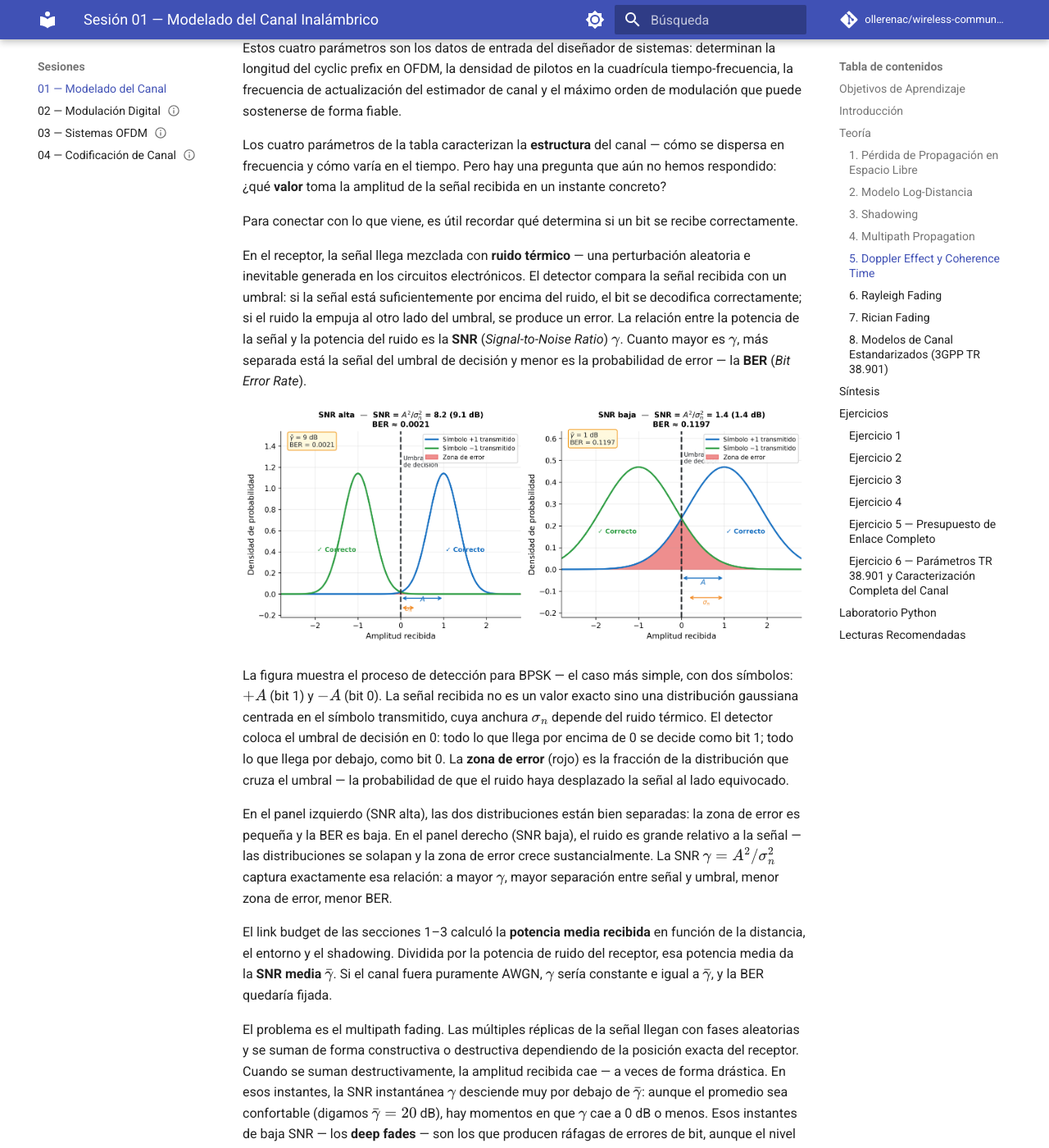
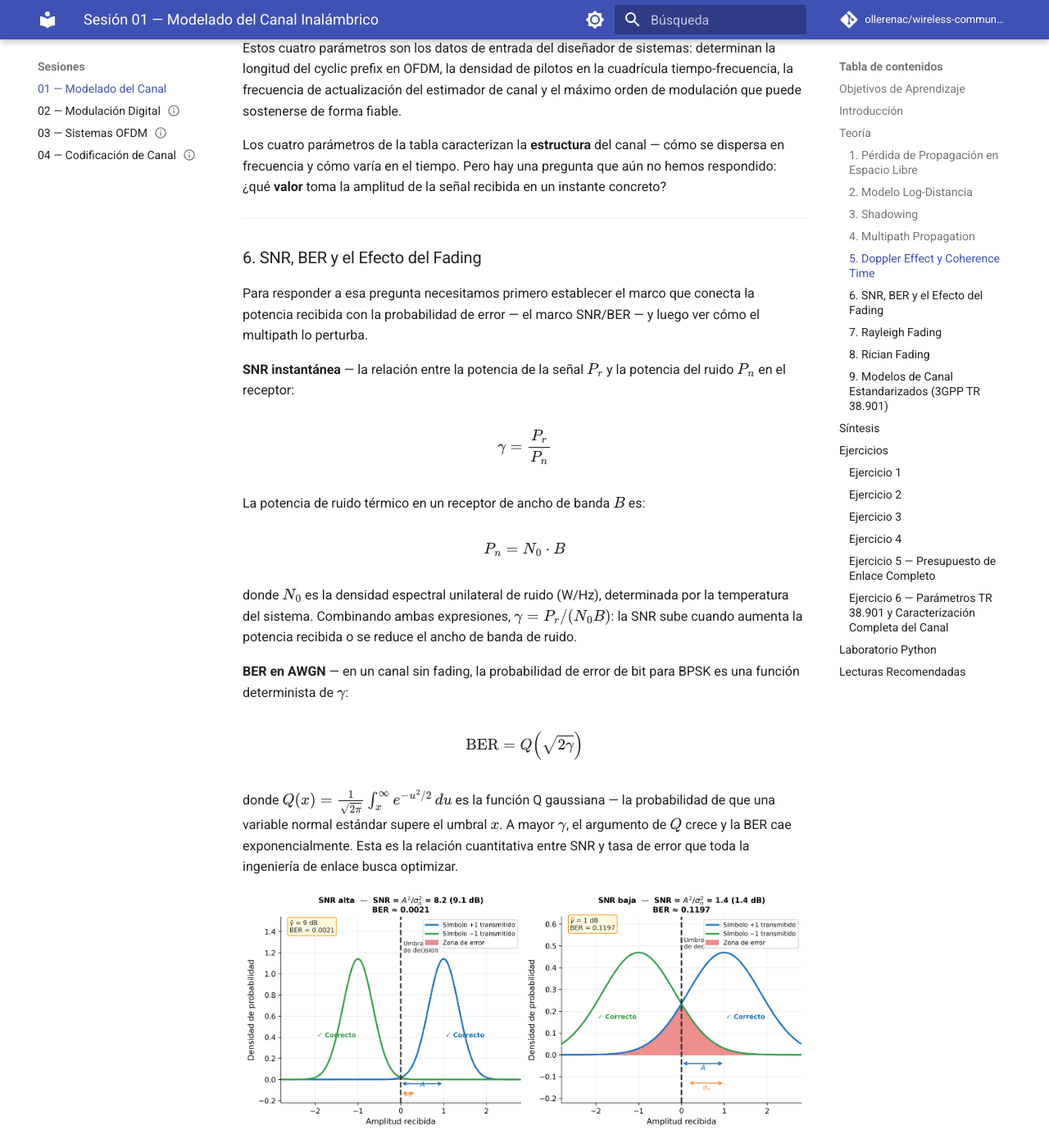
Before and after one commit to ollerenac/wireless-communication-systems, an MkDocs documentation site: the page built from docs/sessions/01-channel-modeling/index.md, in a window 1280 px wide and 1400 px high, scrolled down 13159 px. Shown: the whole window at 82% size. Built offline with MkDocs 1.6.1 and Material for MkDocs 9.7.7, drawn with Linux system fonts in a browser that asks for light colours; comment, search, counter and statistics services are not loaded; some of the changed text lies outside the part shown.

Commit message:
docs(session-01): promote SNR/BER to own subsection §6 with equations — Q-function, BER-AWGN, γ vs γ̄, averaged BER integral

```diff
--- a/docs/sessions/01-channel-modeling/index.md
+++ b/docs/sessions/01-channel-modeling/index.md
@@ -246,23 +246,51 @@ Estos cuatro parámetros son los datos de entrada del diseñador de sistemas: de
 
 Los cuatro parámetros de la tabla caracterizan la **estructura** del canal — cómo se dispersa en frecuencia y cómo varía en el tiempo. Pero hay una pregunta que aún no hemos respondido: ¿qué **valor** toma la amplitud de la señal recibida en un instante concreto?
 
-Para conectar con lo que viene, es útil recordar qué determina si un bit se recibe correctamente.
+---
 
-En el receptor, la señal llega mezclada con **ruido térmico** — una perturbación aleatoria e inevitable generada en los circuitos electrónicos. El detector compara la señal recibida con un umbral: si la señal está suficientemente por encima del ruido, el bit se decodifica correctamente; si el ruido la empuja al otro lado del umbral, se produce un error. La relación entre la potencia de la señal y la potencia del ruido es la **SNR** (*Signal-to-Noise Ratio*) $\gamma$. Cuanto mayor es $\gamma$, más separada está la señal del umbral de decisión y menor es la probabilidad de error — la **BER** (*Bit Error Rate*).
+### 6. SNR, BER y el Efecto del Fading
+
+Para responder a esa pregunta necesitamos primero establecer el marco que conecta la potencia recibida con la probabilidad de error — el marco SNR/BER — y luego ver cómo el multipath lo perturba.
+
+**SNR instantánea** — la relación entre la potencia de la señal $P_r$ y la potencia del ruido $P_n$ en el receptor:
+
+$$\gamma = \frac{P_r}{P_n}$$
+
+La potencia de ruido térmico en un receptor de ancho de banda $B$ es:
+
+$$P_n = N_0 \cdot B$$
+
+donde $N_0$ es la densidad espectral unilateral de ruido (W/Hz), determinada por la temperatura del sistema. Combinando ambas expresiones, $\gamma = P_r / (N_0 B)$: la SNR sube cuando aumenta la potencia recibida o se reduce el ancho de banda de ruido.
+
+**BER en AWGN** — en un canal sin fading, la probabilidad de error de bit para BPSK es una función determinista de $\gamma$:
+
+$$\text{BER} = Q\!\left(\sqrt{2\gamma}\right)$$
+
+donde $Q(x) = \frac{1}{\sqrt{2\pi}}\int_x^{\infty} e^{-u^2/2}\,du$ es la función Q gaussiana — la probabilidad de que una variable normal estándar supere el umbral $x$. A mayor $\gamma$, el argumento de $Q$ crece y la BER cae exponencialmente. Esta es la relación cuantitativa entre SNR y tasa de error que toda la ingeniería de enlace busca optimizar.
 
 ![SNR y BER: umbral de decisión en BPSK](figures/snr-ber-decision.png)
 
-La figura muestra el proceso de detección para BPSK — el caso más simple, con dos símbolos: $+A$ (bit 1) y $-A$ (bit 0). La señal recibida no es un valor exacto sino una distribución gaussiana centrada en el símbolo transmitido, cuya anchura $\sigma_n$ depende del ruido térmico. El detector coloca el umbral de decisión en 0: todo lo que llega por encima de 0 se decide como bit 1; todo lo que llega por debajo, como bit 0. La **zona de error** (rojo) es la fracción de la distribución que cruza el umbral — la probabilidad de que el ruido haya desplazado la señal al lado equivocado.
+La figura muestra el proceso de detección para BPSK — el caso más simple, con dos símbolos: $+A$ (bit 1) y $-A$ (bit 0). La señal recibida no es un valor exacto sino una distribución gaussiana centrada en el símbolo transmitido, cuya anchura $\sigma_n$ depende del ruido térmico. El detector coloca el umbral de decisión en 0: todo lo que llega por encima de 0 se decide como bit 1; todo lo que llega por debajo, como bit 0. La **zona de error** (rojo) es la fracción de la distribución que cruza el umbral.
 
-En el panel izquierdo (SNR alta), las dos distribuciones están bien separadas: la zona de error es pequeña y la BER es baja. En el panel derecho (SNR baja), el ruido es grande relativo a la señal — las distribuciones se solapan y la zona de error crece sustancialmente. La SNR $\gamma = A^2/\sigma_n^2$ captura exactamente esa relación: a mayor $\gamma$, mayor separación entre señal y umbral, menor zona de error, menor BER.
+En el panel izquierdo (SNR alta), las dos distribuciones están bien separadas: la BER es baja. En el panel derecho (SNR baja), las distribuciones se solapan y la BER crece. La SNR $\gamma = A^2/\sigma_n^2$ captura exactamente esa relación: $A$ es la amplitud del símbolo y $\sigma_n^2$ la varianza del ruido.
 
-El link budget de las secciones 1–3 calculó la **potencia media recibida** en función de la distancia, el entorno y el shadowing. Dividida por la potencia de ruido del receptor, esa potencia media da la **SNR media** $\bar{\gamma}$. Si el canal fuera puramente AWGN, $\gamma$ sería constante e igual a $\bar{\gamma}$, y la BER quedaría fijada.
+**SNR media vs. SNR instantánea** — el link budget de las secciones 1–3 calculó la potencia media recibida $\bar{P}_r$ en función de la distancia, el entorno y el shadowing. La **SNR media** es:
 
-El problema es el multipath fading. Las múltiples réplicas de la señal llegan con fases aleatorias y se suman de forma constructiva o destructiva dependiendo de la posición exacta del receptor. Cuando se suman destructivamente, la amplitud recibida cae — a veces de forma drástica. En esos instantes, la SNR instantánea $\gamma$ desciende muy por debajo de $\bar{\gamma}$: aunque el promedio sea confortable (digamos $\bar{\gamma} = 20$ dB), hay momentos en que $\gamma$ cae a 0 dB o menos. Esos instantes de baja SNR — los **deep fades** — son los que producen ráfagas de errores de bit, aunque el nivel medio de señal sea perfectamente adecuado. Para calcular la BER real es necesario conocer la distribución estadística de esas fluctuaciones de $\gamma$.
+$$\bar{\gamma} = \frac{\bar{P}_r}{P_n}$$
+
+Si el canal fuera puramente AWGN, $\gamma = \bar{\gamma}$ sería constante y la BER quedaría completamente determinada por $Q(\sqrt{2\bar{\gamma}})$.
+
+**El problema del multipath fading**: las múltiples réplicas de la señal llegan con fases aleatorias y se suman de forma constructiva o destructiva dependiendo de la posición exacta del receptor. La potencia recibida $P_r$ — y por tanto $\gamma$ — fluctúa aleatoriamente en torno a $\bar{P}_r$. En los instantes de suma destructiva, $\gamma$ desciende muy por debajo de $\bar{\gamma}$: aunque el promedio sea confortable (digamos $\bar{\gamma} = 20$ dB), hay momentos en que $\gamma$ cae a 0 dB o menos. Esos instantes — los **deep fades** — producen ráfagas de errores de bit aunque el nivel medio de señal sea perfectamente adecuado.
+
+En presencia de fading, $\gamma$ es una **variable aleatoria** con su propia distribución $f(\gamma)$. La BER media ya no es $Q(\sqrt{2\bar{\gamma}})$ sino el promedio de $Q(\sqrt{2\gamma})$ sobre todas las realizaciones del canal:
+
+$$\overline{\text{BER}} = \int_0^{\infty} Q\!\left(\sqrt{2\gamma}\right) f(\gamma)\, d\gamma$$
+
+Esta integral requiere conocer $f(\gamma)$ — la distribución estadística de la SNR instantánea, que a su vez depende de la distribución de la amplitud recibida. Esa es exactamente la pregunta que responden las secciones siguientes.
 
 ---
 
-### 6. Rayleigh Fading
+### 7. Rayleigh Fading
 
 Para obtener esa distribución estadística de $\gamma$ hay que responder primero a una pregunta más física: ¿cómo se suma en el receptor el conjunto de todos los caminos multitrayecto? La respuesta a esa pregunta revela de dónde vienen las componentes $I$ y $Q$, y por qué la envolvente resultante sigue una distribución de Rayleigh.
 
@@ -367,7 +395,7 @@ Los modelos de Rayleigh y Rician son tractables analíticamente, pero sus parám
 
 ---
 
-### 8. Modelos de Canal Estandarizados (3GPP TR 38.901)
+### 9. Modelos de Canal Estandarizados (3GPP TR 38.901)
 
 Los parámetros de las secciones anteriores — $n$, $\sigma_\text{sh}$, $\sigma_\tau$, $f_{D,\text{max}}$, $K$ — no se inventan ni se eligen por conveniencia. Provienen de **campañas de medición de canal**: cientos de miles de medidas realizadas en distintas ciudades, bandas de frecuencia y condiciones de despliegue. El proceso es sistemático — se transmite una señal de prueba de banda ancha, se registra la respuesta al impulso del canal $h(\tau, t)$ en múltiples posiciones y se ajustan los parámetros estadísticos a los datos medidos. 3GPP recoge esos resultados en el estándar **TR 38.901** para que fabricantes, operadores e investigadores evalúen sus sistemas sobre el mismo canal de referencia, haciendo los resultados de simulación comparables y representativos de despliegues reales.
 
```
Also changed, not shown: other parts of docs/sessions/01-channel-modeling/index.md (+1 -1 lines).
